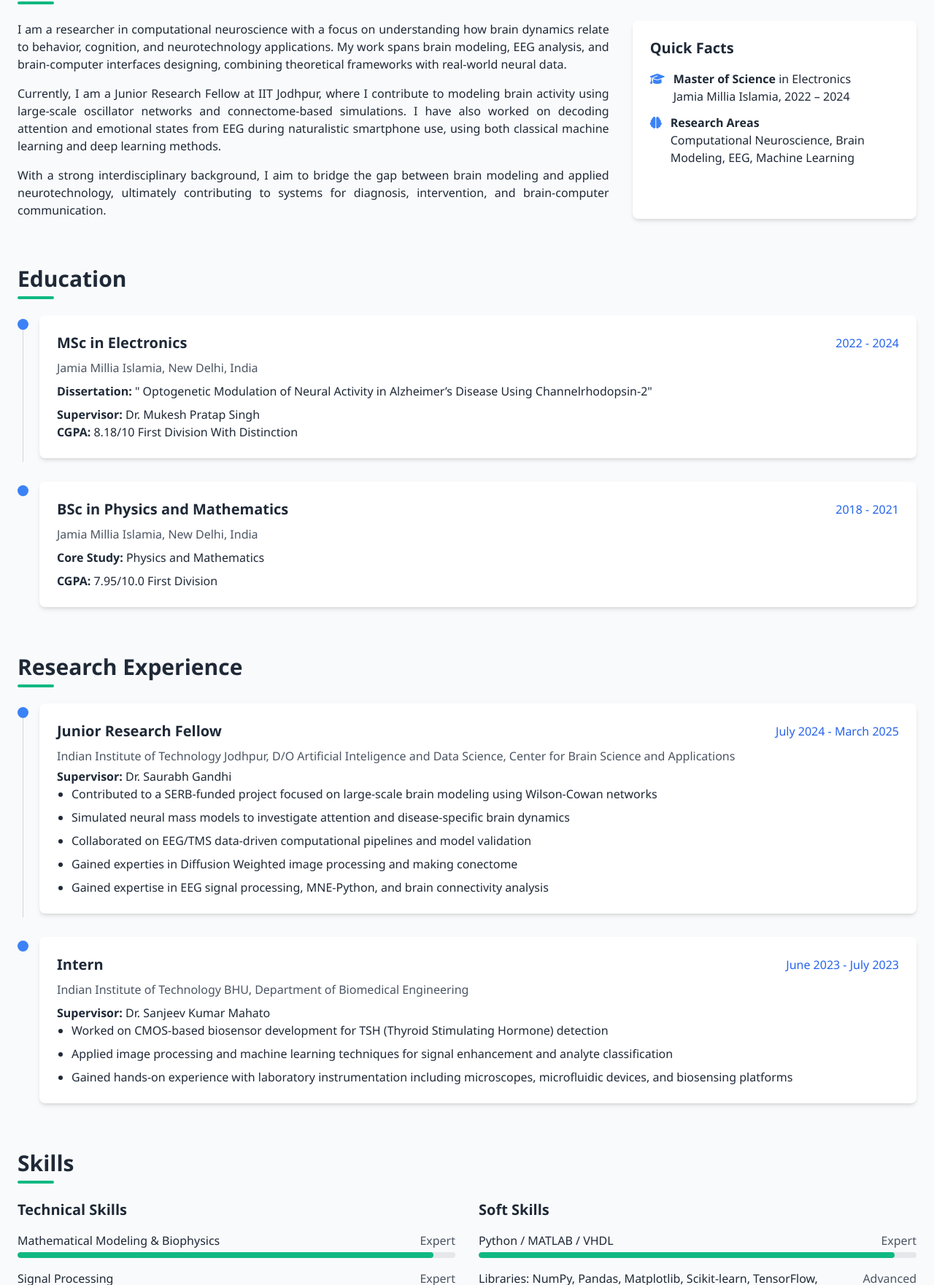
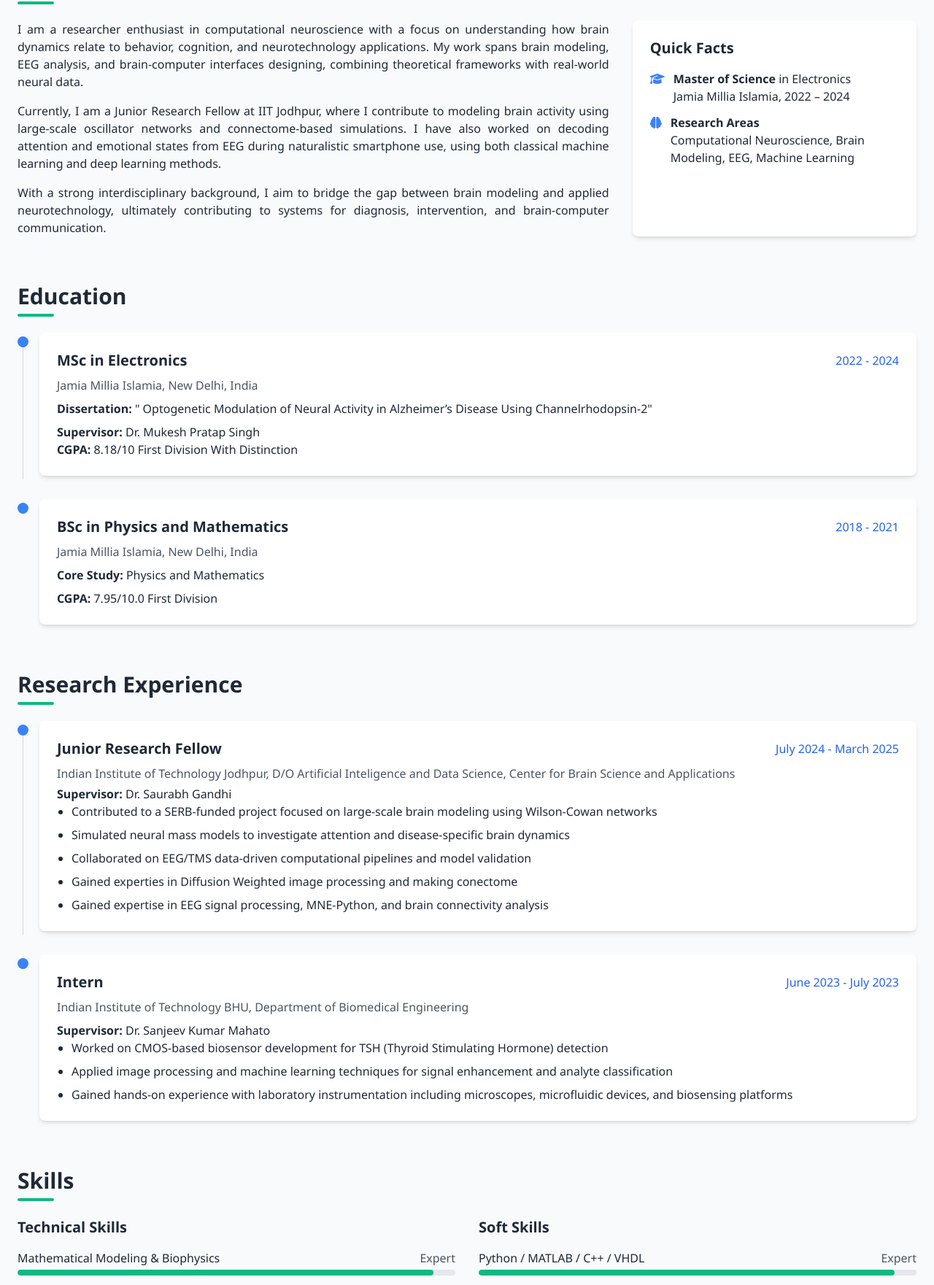
Before and after one commit to DonafStrange/Website, a plain HTML site: page index.html in a window 1280 px wide. Shown: the part 432-2193 px from the top of the page at 73% size. Drawn offline with nearby package versions, Linux system fonts and the light colour scheme.

Commit message:
enthusiast + C++

```diff
--- a/index.html
+++ b/index.html
@@ -142,7 +142,7 @@
             <h2 class="text-3xl font-bold section-title">About Me</h2>
             <div class="grid md:grid-cols-3 gap-8">
                 <div class="md:col-span-2">
-                    <p class="mb-4 text-justify">I am a researcher in computational neuroscience with a focus on understanding how brain dynamics relate to behavior, cognition, and neurotechnology applications. My work spans brain modeling, EEG analysis, and brain-computer interfaces designing, combining theoretical frameworks with real-world neural data.</p>
+                    <p class="mb-4 text-justify">I am a researcher enthusiast in computational neuroscience with a focus on understanding how brain dynamics relate to behavior, cognition, and neurotechnology applications. My work spans brain modeling, EEG analysis, and brain-computer interfaces designing, combining theoretical frameworks with real-world neural data.</p>
                     <p class="mb-4 text-justify">Currently, I am a Junior Research Fellow at IIT Jodhpur, where I contribute to modeling brain activity using large-scale oscillator networks and connectome-based simulations. I have also worked on decoding attention and emotional states from EEG during naturalistic smartphone use, using both classical machine learning and deep learning methods.</p>
                     <p class="text-justify">With a strong interdisciplinary background, I aim to bridge the gap between brain modeling and applied neurotechnology, ultimately contributing to systems for diagnosis, intervention, and brain-computer communication.</p>
                 </div>
@@ -414,7 +414,7 @@
                 <div class="space-y-4">
                   <div>
                     <div class="flex justify-between mb-1">
-                      <span class="font-medium">Python / MATLAB / VHDL</span>
+                      <span class="font-medium">Python / MATLAB / C++ / VHDL</span>
                       <span class="text-gray-600">Expert</span>
                     </div>
                     <div class="skill-bar"><div class="skill-progress" style="width: 95%"></div></div>
```
